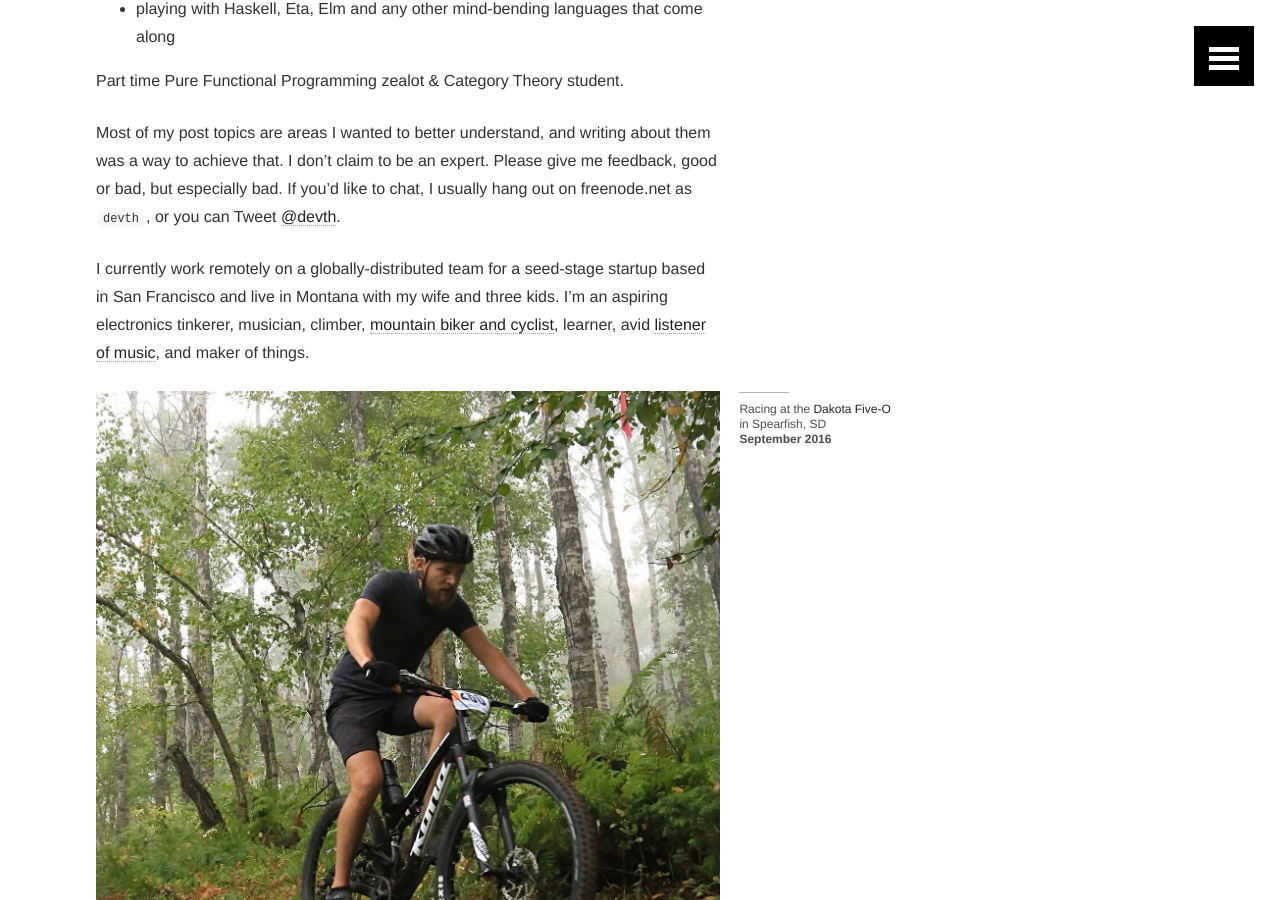
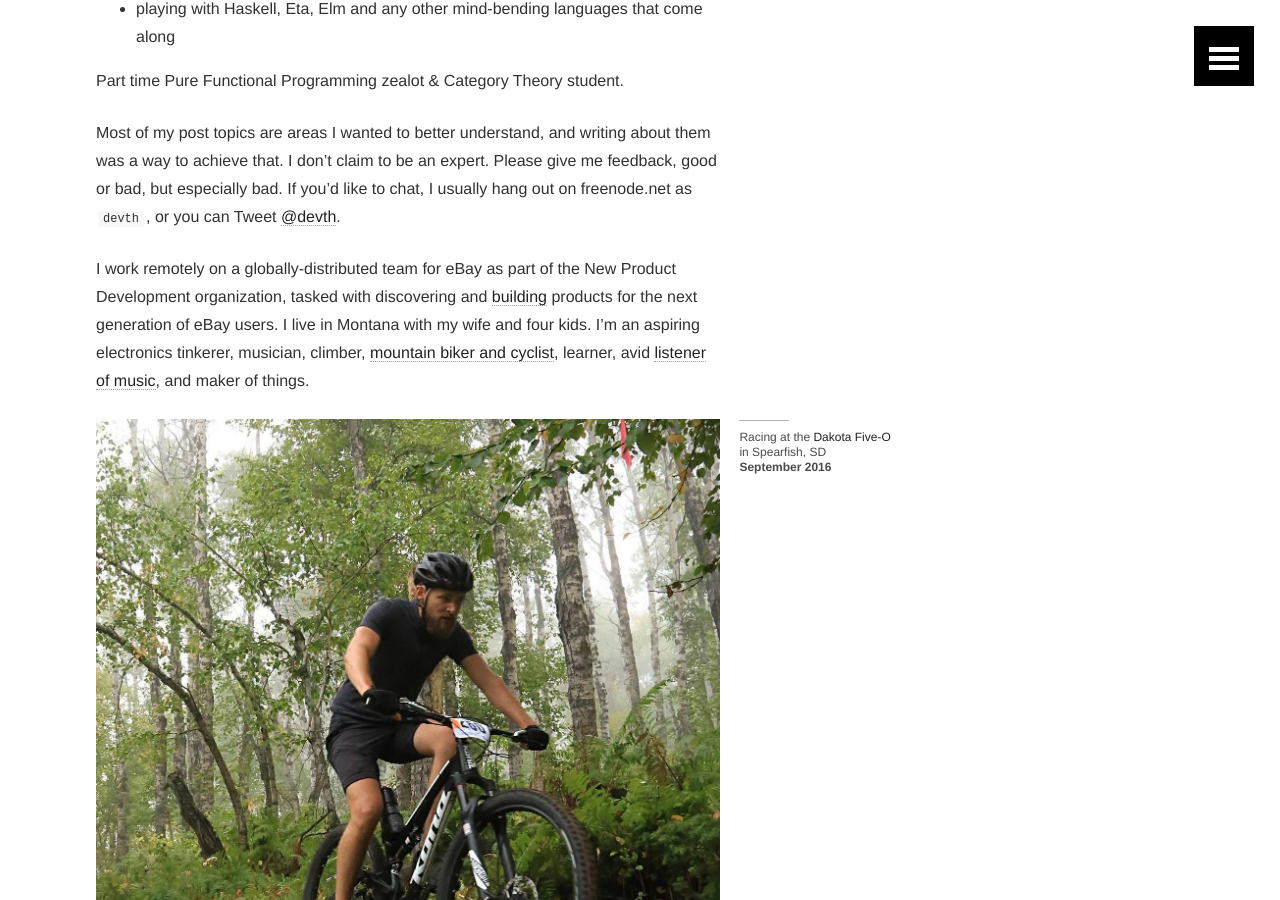
Before and after one commit to devth/devth.github.com, a Jekyll site: the page built from about.md, in a window 1280 px wide and 900 px high, scrolled down 1251 px. Built offline with Jekyll 4.4.1, drawn with Linux system fonts in a browser that asks for light colours.

Commit message:
Update About page

```diff
--- a/about.md
+++ b/about.md
@@ -43,10 +43,12 @@ me feedback, good or bad, but especially bad. If you'd like to chat, I usually
 hang out on freenode.net as `devth`, or you can Tweet
 [@devth](https://twitter.com/devth).
 
-I currently work remotely on a globally-distributed team for a seed-stage
-startup based in San Francisco and live in Montana with my wife and three kids.
-I'm an aspiring electronics tinkerer, musician, climber, [mountain biker and
-cyclist](https://www.strava.com/athletes/devth), learner, avid [listener of
+I work remotely on a globally-distributed team for eBay as part of the New
+Product Development organization, tasked with discovering and
+[building](https://twitter.com/devinwenig/status/932586977819615232) products
+for the next generation of eBay users. I live in Montana with my wife and four
+kids. I'm an aspiring electronics tinkerer, musician, climber, [mountain biker
+and cyclist](https://www.strava.com/athletes/devth), learner, avid [listener of
 music](https://www.last.fm/user/trevorhartman), and maker of things.
 
 <figure>
```
